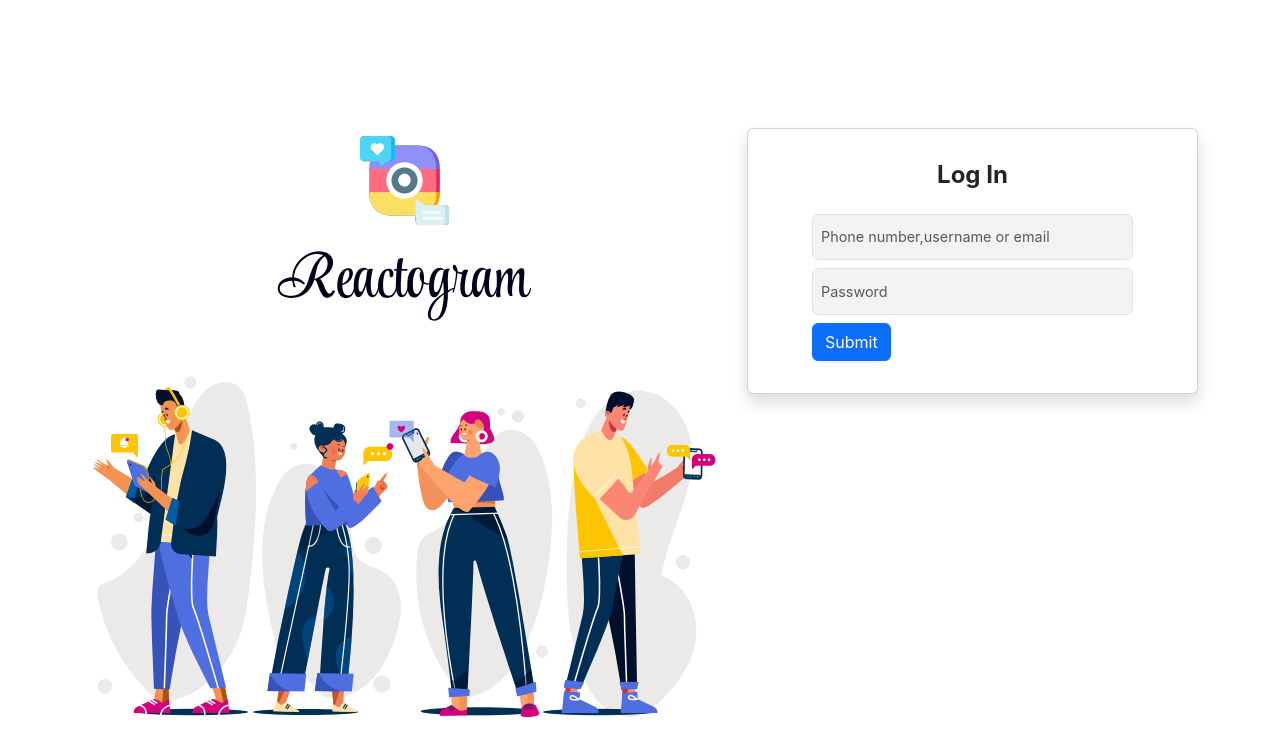
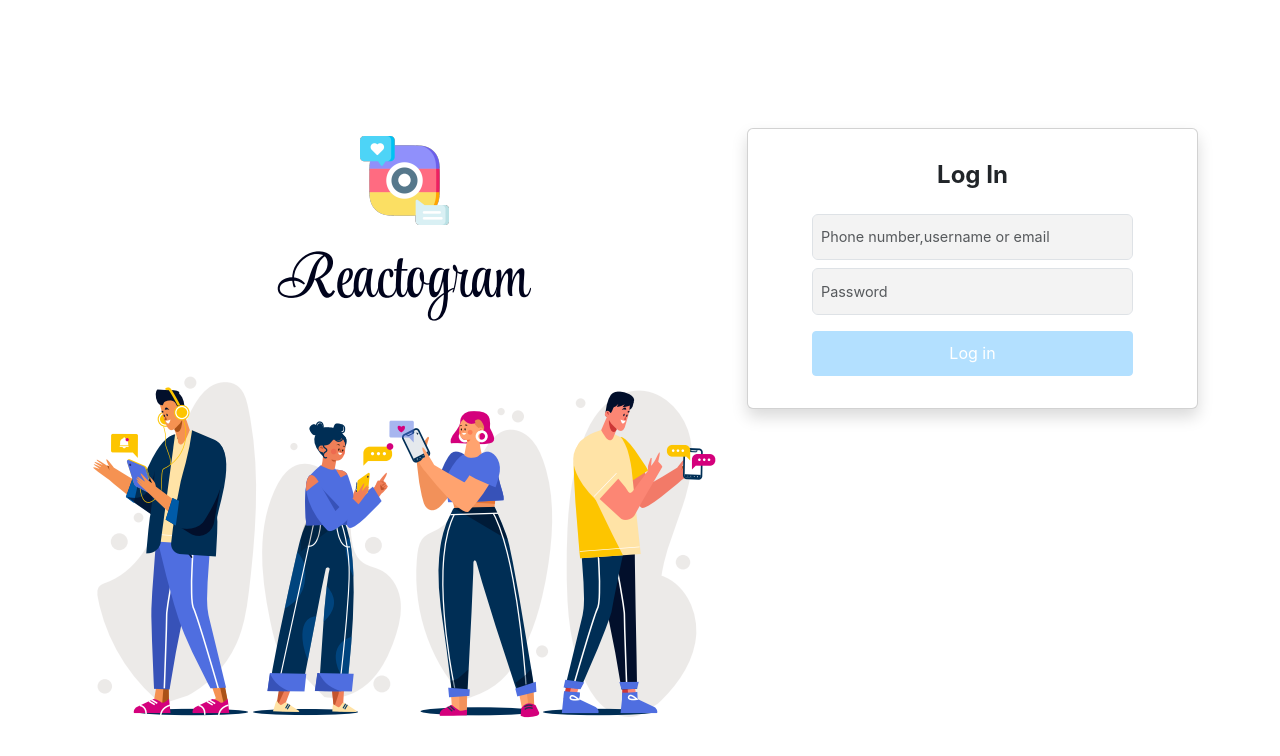
Before and after one commit to dubeyawnish/Reactogram, a React (Create React App) app in the folder reactogram-fe/: page / in a window 1280 px wide. Shown: the top 756 px of the page. Built offline with nearby package versions, Linux system fonts and the light colour scheme.

Commit message:
styling login button

```diff
--- a/reactogram-fe/src/Pages/Login/Login.css
+++ b/reactogram-fe/src/Pages/Login/Login.css
@@ -9,3 +9,15 @@
     font-size: 0.9rem;
     height:2.9rem;
 }
+
+.custom-btn{
+    border-radius: 4px;
+    padding: 0.6rem;
+
+}
+.custom-btn-blue{
+    border: 1px solid #b3e0ff;
+    background-color: #b3e0ff;
+    color: #fff;
+
+}
--- a/reactogram-fe/src/Pages/Login/Login.js
+++ b/reactogram-fe/src/Pages/Login/Login.js
@@ -17,7 +17,10 @@ const Login = () => {
 
                                              <input  type="email" className="p-2 mb-2 mt-4 form-control input-bg" placeholder='Phone number,username or email'   />
                                              <input type="password" className="p-2 my-2 form-control input-bg" placeholder='Password'/>
-                                             <button type="submit" className="btn btn-primary">Submit</button>
+                                             <div className="mt-3 d-grid">
+                                                <button type="submit" className="custom-btn custom-btn-blue">Log in</button>
+                                             </div>
+
 
                                    </form>
 
```
